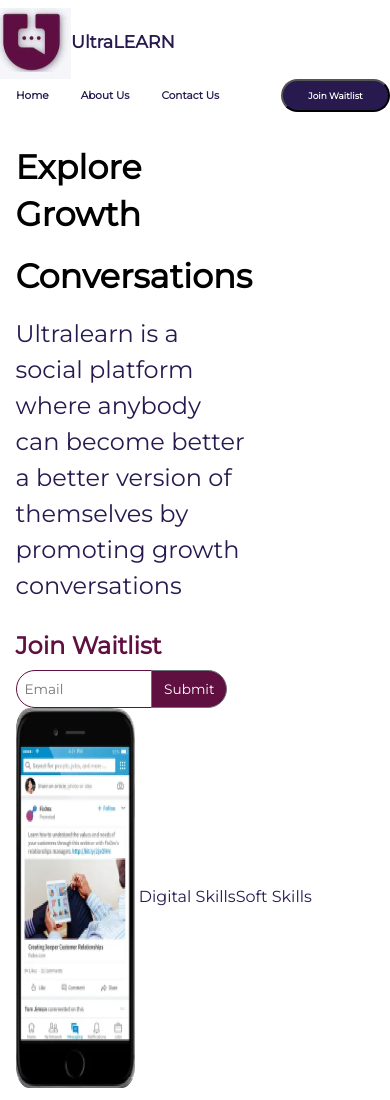
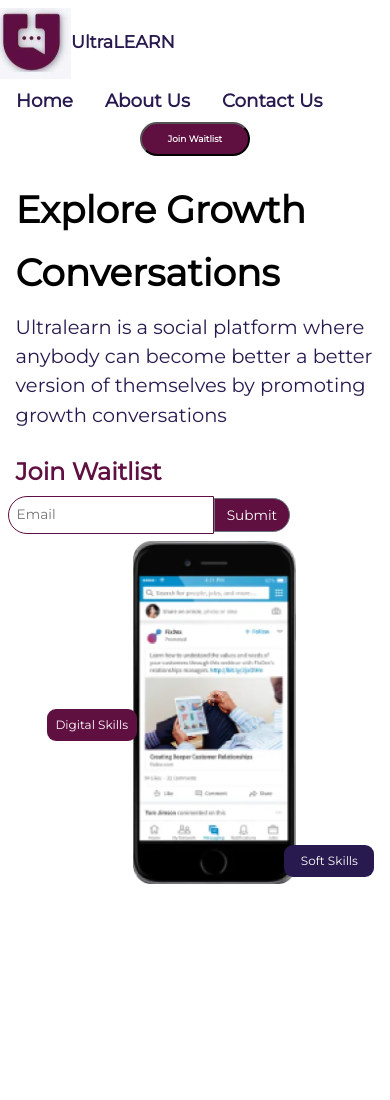
Before and after one commit to UltraLEARN/New-Landing-Page, a plain HTML site: page index.html in a window 390 px wide. After the commit the page ends 900 px from the top, so only its background shows below. Drawn offline with nearby package versions, Linux system fonts and the light colour scheme.

Commit message:
Update style.css

```diff
--- a/style.css
+++ b/style.css
@@ -20,7 +20,7 @@ body{
     border-radius: 50px;
     font-size: 24px;
     font-weight: 600;
-    background-color: #281A4F;
+    background-color: #5F0F40;
     color: white;
     width: 204px;
 }
@@ -66,27 +66,63 @@ body{
     padding: 2vw;
     border-radius: 20px;
 }
-.img{
+.skills{
+    float: left;
+    margin-top: -45vw;
+    color: white;
+    border-radius: 4px;
+    font-size: 18px;
+        color: white;
+        padding: 5px;
+        width: 190px;
+        border-radius: 9px;
+        position: relative;
+        z-index: 1;
+        text-align: center;
+        background-color: #5F0F40;
+        margin-left: -5vw;
+}
+.skills2{
     float: right;
+    margin-top: -10vw;
+    color: white;
+    border-radius: 4px;
+    font-size: 18px;
+        color: white;
+        padding: 5px;
+        width: 140px;
+        border-radius: 9px;
+        position: relative;
+        z-index: 9;
+        text-align: center;
+        background-color: #281A4F
 }
 @media (min-width:0px) and (max-width:840px){
     .nav-link{
-        font-size: 2.7vw;
+        font-size: 4.7vw;
         font-weight: 700;
     }
     .btn-lg{
         font-size: 2.3vw;
-        float: right;
         width: 28vw;
+        text-align: center;
+        justify-content: center;
+        align-items: center;
+        margin: auto;
+    }
+    .txtsection{
+        display: block;
     }
     .head{
         font-size: 4.5vw;
         font-weight: 800;
     }
     .exploretext{
-        font-size: 8.6vw;
+        font-size: 9.6vw;
         line-height: 12vw;
+        font-style: bold;
         font-weight: 900;
+        display: block;
 
     }
     .toptext{
@@ -95,24 +131,53 @@ body{
     }
     .row{
         padding: 4vw;
+        display: block;
     }
     .image{
-        width: 14.1vh;
-        height: 45vh;
         text-align: center;
         justify-content: center;
         margin: auto;
+        width: 72vw;
+        padding-left: 30vw;
+        padding-top: 2vw;
         align-content: center;
     }
     .form-control-xxl{
-        width: 35vw;
+        width: 53vw;
         height: auto;
         font-size: 3.5vw;
     }
+    #button-addon2{
+        margin-left: -5px;
+    }
     .input-group{
         border-radius: 6vw;
+        margin-left:  -2vw;
     }
     .btn{
         font-size: 3.5vw;
+        margin-left: -4px;
     }
-}
+    .col-8{
+        display: block;
+        width: 100%;
+    }
+    .ULTRALEARN{
+        font-size: 5vw;
+    }
+    .skills2{
+        position: relative;
+        color: white;
+        font-size: 12px;
+        padding: 7px;
+        width: 90px;
+    }
+.skills{
+        color: white;
+        font-size: 12px;
+        color: white;
+        padding: 7px;
+        width: 90px;
+        position: relative;
+        margin-left: 8vw;
+}}
```
